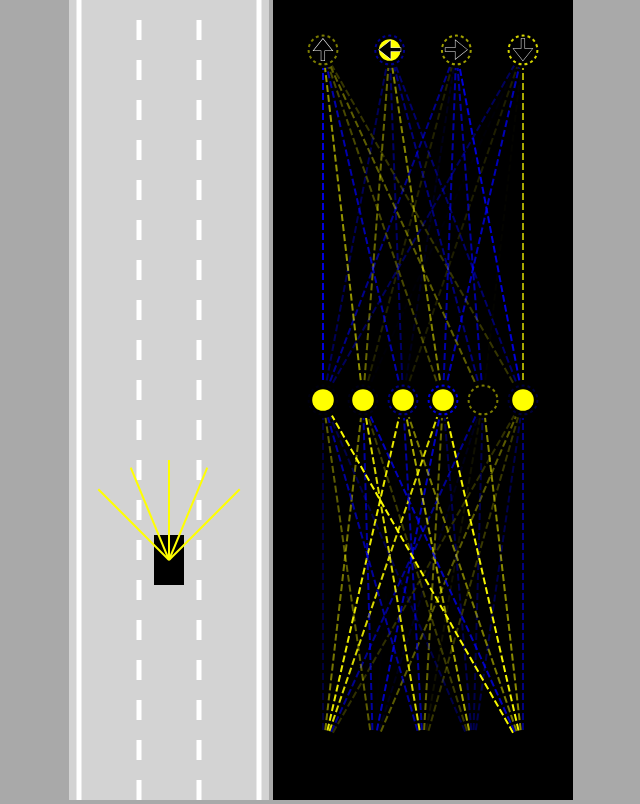
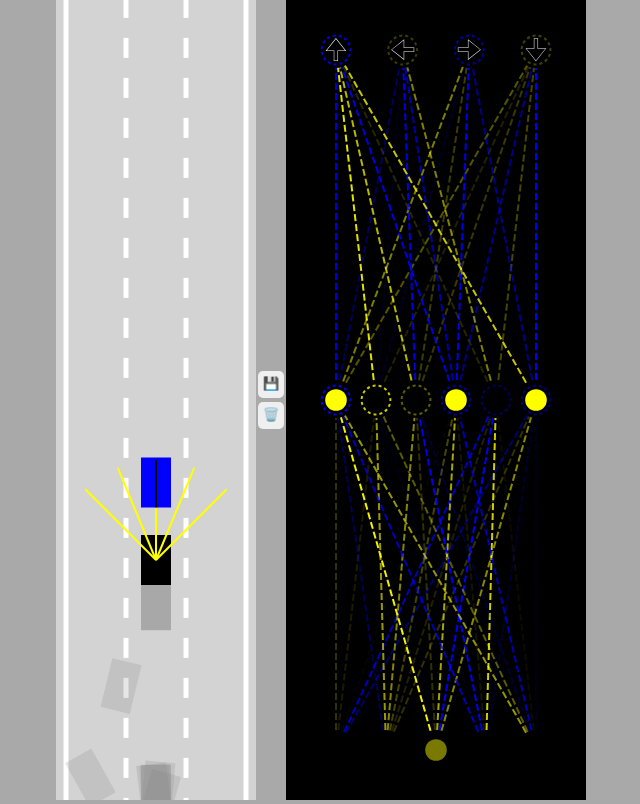
Before and after one commit to juanh2607/Courses, a plain HTML site: page index.html in a window 1280 px wide. Shown: the whole page, without its empty margins (319-959 px from the left). Drawn offline with Linux system fonts and the light colour scheme.

Commit message:
Add parallelization support
* Now multiple AI cars are generated
* The camera now follows the best car
* The best car's neural network can now be saved on localStorage (and discarded)

```diff
--- a/car.js
+++ b/car.js
@@ -71,8 +71,9 @@ class Car {
   /**
    * @param {CanvasRenderingContext2D} ctx
    * @param {string} color
+   * @param {boolean} drawSensor
    */
-  draw(ctx, color) {
+  draw(ctx, color, drawSensor = false) {
     if (this.damaged) {
       ctx.fillStyle = "gray";
     } else {
@@ -88,7 +89,7 @@ class Car {
 
     ctx.fill();
 
-    if (this.sensor) {
+    if (this.sensor && drawSensor) {
       this.sensor.draw(ctx);
     }
   }
--- a/index.html
+++ b/index.html
@@ -5,6 +5,10 @@
 </head>
 <body>
   <canvas id="carCanvas"></canvas>
+  <div id="verticalButtons">
+    <button onclick="save()">💾</button>
+    <button onclick="discard()">🗑️</button>
+  </div>
   <canvas id="networkCanvas"></canvas>
   <script src="visualizer.js"></script>
   <script src="network.js"></script>
--- a/main.js
+++ b/main.js
@@ -9,7 +9,14 @@ const carCtx = carCanvas.getContext("2d");
 const networkCtx = networkCanvas.getContext("2d");
 
 const road = new Road(carCanvas.width/2, carCanvas.width*0.9);
-const car = new Car(road.getLaneCenter(1), 100, 30, 50, "AI");
+
+const N = 100;
+const cars = generateCars(N);
+let bestCar = cars[0];
+const bestBrain = localStorage.getItem("bestBrain");
+if (bestBrain) {
+  bestCar.brain = JSON.parse(bestBrain);
+}
 
 const traffic = [
   new Car(road.getLaneCenter(1), -100, 30, 50, "DUMMY", 2)
@@ -17,14 +24,21 @@ const traffic = [
 
 animate();
 
-function animate() {
+function animate(time) {
   for (var i = 0; i < traffic.length; i++) {
     // TODO: por ahora esto puede ir en el segundo loop (no se xq lo hace asi)
     // For now traffic is not able to be damaged by other cars
     traffic[i].update(road.borders, []);
   }
+  for (let i = 0; i < cars.length; i++) {
+    cars[i].update(road.borders, traffic);
+  }
 
-  car.update(road.borders, traffic);
+  bestCar = cars.find(car =>
+    // Fitness Function
+    car.y == Math.min(...cars.map(c => c.y))
+  );
+
   // Solving to issues at once: resizing if the window changes and resizing
   // forces to clear the canvas.
   carCanvas.height = window.innerHeight;
@@ -32,18 +46,51 @@ function animate() {
 
   carCtx.save();
   // Camera above the car view. The translation affects how the objects are being drawn
-  carCtx.translate(0, -car.y + carCanvas.height*0.7);
+  carCtx.translate(0, -bestCar.y + carCanvas.height*0.7);
   road.draw(carCtx);
 
   for (var i = 0; i < traffic.length; i++) {
     traffic[i].draw(carCtx, "blue");
   }
-
-  car.draw(carCtx, "black");
+  carCtx.globalAlpha = 0.2;
+  for (let i = 0; i < cars.length; i++) {
+    cars[i].draw(carCtx, "black");
+  }
+  carCtx.globalAlpha = 1;
+  bestCar.draw(carCtx, "black", true);
 
   carCtx.restore(); // The canvas is still, the drawings move
 
-  Visualizer.drawNetwork(networkCtx, car.brain);
+  networkCtx.lineDashOffset = -time/50;
+  Visualizer.drawNetwork(networkCtx, bestCar.brain);
 
   requestAnimationFrame(animate);
 }
+
+/**
+ * @param {number} N - Amount of cars generated
+ * @returns {Array<Car>}
+ */
+function generateCars(N) {
+  const cars = [];
+  for(let i = 1; i <= N; i++) {
+    cars.push(new Car(road.getLaneCenter(1), 100, 30, 50, "AI"));
+  }
+  return cars;
+}
+
+/**
+ * Save the best neural network from the current run
+ */
+function save() {
+  localStorage.setItem("bestBrain",
+    JSON.stringify(bestCar.brain)
+  );
+}
+
+/**
+ * Discards the last saved neural network
+ */
+function discard() {
+  localStorage.removeItem("bestBrain");
+}
--- a/style.css
+++ b/style.css
@@ -1,12 +1,29 @@
-body{
-  margin:0;
-  background:darkgray;
-  overflow:hidden; /* To not show scroll bar*/
-  text-align:center;
+body {
+  margin: 0;
+  background: darkgray;
+  overflow: hidden; /* To not show scroll bar*/
+  display: flex;
+  justify-content: center;
+  align-items: center;
 }
-#carCanvas{
-  background:lightgray;
+#carCanvas {
+  background: lightgray;
 }
-#networkCanvas{
-  background:black;
+#networkCanvas {
+  background: black;
 }
+#verticalButtons {
+  display: flex;
+  flex-direction: column;
+}
+
+button {
+  border: none;
+  border-radius: 5px;
+  padding: 5px 5px 7px 5px;
+  margin: 2px;
+  cursor: pointer;
+}
+button:hover {
+  background: lightblue;
+}
```
